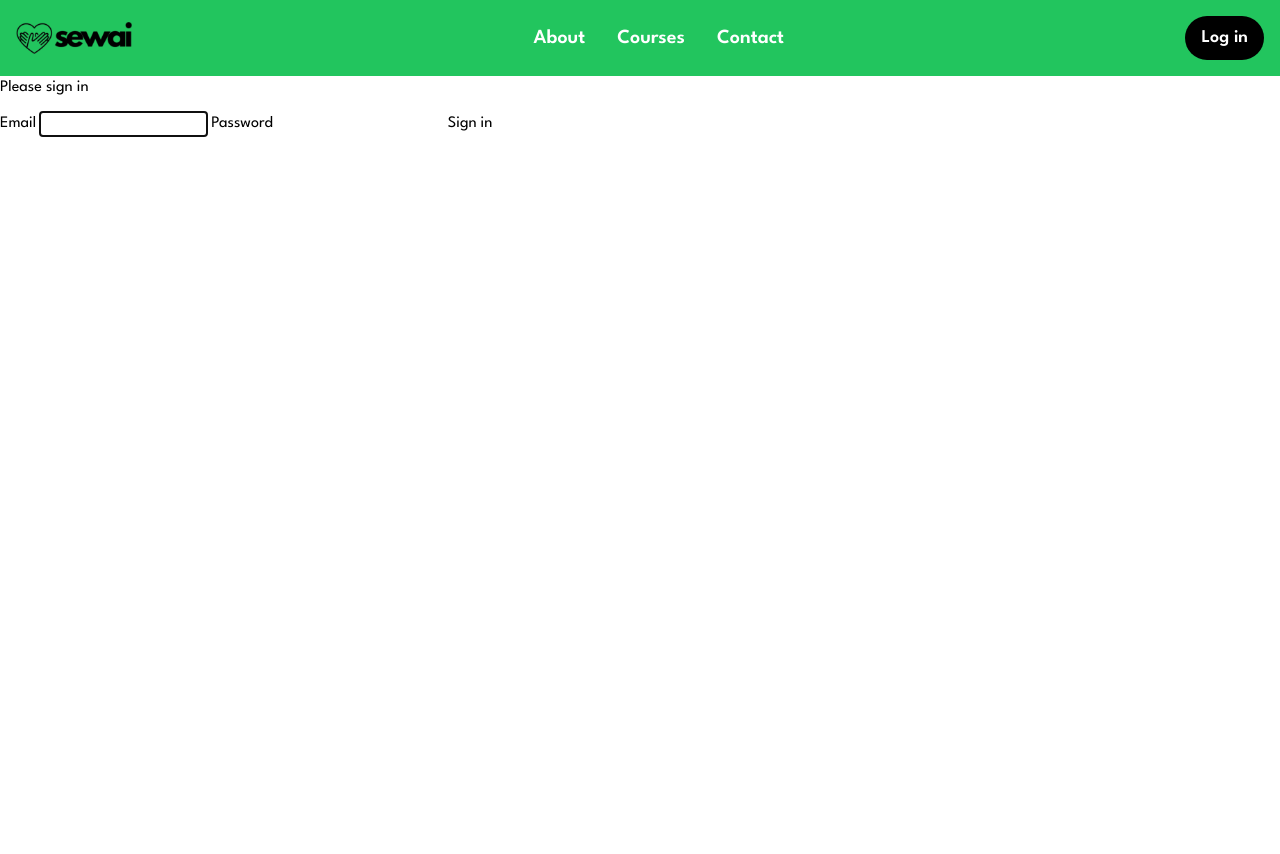
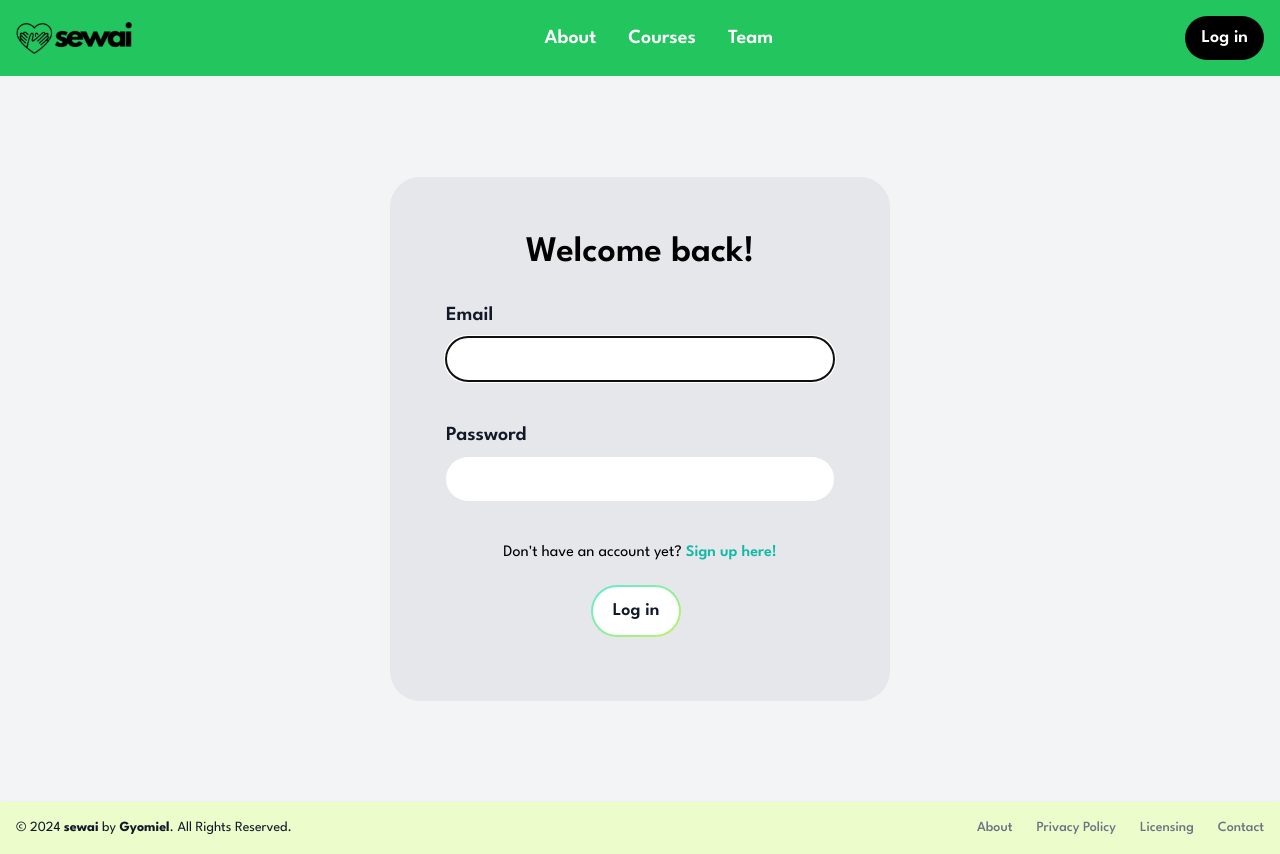
Before and after one commit to Gyomiel/sewaiApp, a Symfony app: template sewaiFolder/templates/security/login.html.twig in a window 1280 px wide. Before the commit the page ends 137 px from the top, so only its background shows below. Run offline with Twig, Linux system fonts and the light colour scheme; the template is opened without the code that fills it, so the values that code supplies are empty; style sheets or scripts are compiled from the project's sources; some libraries are stand-ins or nearby versions.

Commit message:
Basic styling on home and login (both functional)

```diff
--- a/sewaiFolder/src/Controller/SecurityController.php
+++ b/sewaiFolder/src/Controller/SecurityController.php
@@ -24,7 +24,7 @@ class SecurityController extends AbstractController
         return $this->render('security/login.html.twig', ['last_username' => $lastUsername, 'error' => $error]);
     }
 
-    #[Route(path: '/logout', name: 'app_logout')]
+    #[Route(path: '/logout', name: 'logout')]
     public function logout() {
         return $this->redirectToRoute('home');
     }
--- a/sewaiFolder/templates/base.html.twig
+++ b/sewaiFolder/templates/base.html.twig
@@ -38,7 +38,7 @@
 									<a href="#" class="bg-green-500 block py-2 px-3 md:p-0 text-white hover:text-black md:hover:bg-transparent dark:text-white dark:hover:bg-gray-700 md:dark:hover:bg-transparent dark:border-gray-700">Courses</a>
 								</li>
 								<li>
-									<a href="#" class="bg-green-500 block py-2 px-3 md:p-0 text-white hover:text-black md:hover:bg-transparent dark:text-white dark:hover:bg-gray-700 md:dark:hover:bg-transparent dark:border-gray-700">Contact</a>
+									<a href="#" class="bg-green-500 block py-2 px-3 md:p-0 text-white hover:text-black md:hover:bg-transparent dark:text-white dark:hover:bg-gray-700 md:dark:hover:bg-transparent dark:border-gray-700">Team</a>
 								</li>
 							</ul>
 						</div>
@@ -65,7 +65,7 @@
 									<a href="#" class="bg-green-500 block py-2 px-3 md:p-0 text-white hover:text-black md:hover:bg-transparent dark:text-white dark:hover:bg-gray-700 md:dark:hover:bg-transparent dark:border-gray-700">Courses</a>
 								</li>
 								<li>
-									<a href="#" class="bg-green-500 block py-2 px-3 md:p-0 text-white hover:text-black md:hover:bg-transparent dark:text-white dark:hover:bg-gray-700 md:dark:hover:bg-transparent dark:border-gray-700">Contact</a>
+									<a href="#" class="bg-green-500 block py-2 px-3 md:p-0 text-white hover:text-black md:hover:bg-transparent dark:text-white dark:hover:bg-gray-700 md:dark:hover:bg-transparent dark:border-gray-700">Team</a>
 								</li>
 							</ul>
 						</div>
@@ -75,22 +75,48 @@
 
 		{% endblock %}
 		{% block body %}
-			<div class="flex flex-col justify-center items-center h-screen text-center">
+			<div class="flex flex-col justify-center items-center text-center py-[14.3rem]">
 				<h1 class="mb-4 text-4xl font-extrabold leading-none tracking-tight text-black md:text-5xl lg:text-6xl">
 					Inner strength. Outer calm. Healing synergy.
 				</h1>
-				<p class="mb-6 text-lg font-normal text-gray-400 lg:text-xl sm:px-16 xl:px-48">
+				<p class="mb-6 text-[24px] font-normal text-gray-400 xl:px-48 mx-28">
 					Sewai offers self-paced, auto-learning courses designed to empower you with the tools to understand, heal, and grow. From managing anxiety and depression to practicing mindfulness and self-care, our practical lessons help you build inner strength and outer calm. Take control of your well-being—one lesson at a time.
 				</p>
-				<a href="{{ path('login') }}" class="rounded-[30px] text-xl inline-flex items-center justify-center px-5 py-3 font-semibold text-center text-white bg-gray-500 hover:bg-gray-700 focus:ring-4 focus:ring-blue-300 dark:focus:ring-blue-900">
-					Get started
-					<svg class="w-3.5 h-3.5 ms-2 rtl:rotate-180" aria-hidden="true" xmlns="http://www.w3.org/2000/svg" fill="none" viewbox="0 0 14 10">
-						<path stroke="currentColor" stroke-linecap="round" stroke-linejoin="round" stroke-width="2" d="M1 5h12m0 0L9 1m4 4L9 9"/>
-					</svg>
+				<a href="{{ path('login') }}" class="w-40 relative inline-flex items-center justify-center p-0.5 mb-2 me-2 overflow-hidden text-sm font-medium text-gray-900 rounded-[30px] group bg-gradient-to-br from-teal-300 to-lime-300 group-hover:from-teal-300 group-hover:to-lime-300 dark:text-white dark:hover:text-gray-900 focus:ring-4 focus:outline-none focus:ring-lime-200">
+					<span class="w-40 relative px-5 py-2.5 transition-all ease-in duration-75 bg-white dark:bg-gray-900 rounded-[30px] group-hover:bg-opacity-0 text-xl font-semibold">
+						Get started
+					</span>
 				</a>
 			</div>
 
 
 		{% endblock %}
+		{% block footer %}
+			<footer class="bg-lime-100 shadow">
+				<div class="w-full mx-auto max-w-screen-xl p-4 md:flex md:items-center md:justify-between">
+					<span class="text-sm text-gray-900">© 2024
+						<span class="font-bold">sewai</span>
+						by
+						<a href="https://github.com/Gyomiel" class="font-bold hover:underline">Gyomiel</a>. All Rights Reserved.
+					</span>
+					<ul class="flex flex-wrap items-center mt-3 text-sm font-medium text-gray-500 dark:text-gray-400 sm:mt-0">
+						<li>
+							<a href="#" class="hover:underline me-4 md:me-6">About</a>
+						</li>
+						<li>
+							<a href="#" class="hover:underline me-4 md:me-6">Privacy Policy</a>
+						</li>
+						<li>
+							<a href="#" class="hover:underline me-4 md:me-6">Licensing</a>
+						</li>
+						<li>
+							<a href="#" class="hover:underline">Contact</a>
+						</li>
+					</ul>
+				</div>
+			</footer>
+
+
+		{% endblock %}
 	</body>
 </html></body></html>
--- a/sewaiFolder/templates/security/login.html.twig
+++ b/sewaiFolder/templates/security/login.html.twig
@@ -1,31 +1,46 @@
 {% extends 'base.html.twig' %}
 
-{% block title %}Log in!{% endblock %}
+{% block title %}sewai | Log in
+{% endblock %}
 
 {% block body %}
 	<form method="post">
 		{% if error %}
 			<div class="alert alert-danger">{{ error.messageKey|trans(error.messageData, 'security') }}</div>
 		{% endif %}
-
-    {% if app.user %}
-        <div class="mb-3">
-            You are logged in as {{ app.user.userIdentifier }}, <a href="{{ path('app_logout') }}">Logout</a>
-        </div>
+		<div class="flex items-center justify-center h-[726px] bg-gray-100">
+			<div class="w-[500px] bg-gray-200 rounded-[30px] py-14">
+				{% if error %}
+					<div class="alert alert-danger font-medium bg-red-300 text-red-500 text-center mb-4 rounded">{{ error.messageKey|trans(error.messageData, 'security') }}</div>
 				{% endif %}
 
-    <h1 class="h3 mb-3 font-weight-normal">Please sign in</h1>
-    <label for="inputEmail">Email</label>
-    <input type="email" value="{{ last_username }}" name="email" id="inputEmail" class="form-control" autocomplete="email" required autofocus>
-    <label for="inputPassword">Password</label>
-    <input type="password" name="password" id="inputPassword" class="form-control" autocomplete="current-password" required>
+				<form method="post">
+					<div class="form-group mx-14">
+						<h2 class="text-center text-4xl font-semibold mb-7">Welcome back!</h2>
+						<label for="inputEmail" class="block mb-2 text-xl font-semibold text-gray-900">Email</label>
+						<input type="email" value="{{ last_username }}" name="email" id="inputEmail" class="text-gray-900 text-lg rounded-[30px] block w-full p-2 mb-10" autocomplete="email" required autofocus>
+					</div>
+					<div class="form-group mx-14">
+						<label for="inputPassword" class="block mb-2 text-xl font-semibold text-gray-900">Password</label>
+						<input type="password" name="password" id="inputPassword" class="text-gray-900 text-lg rounded-[30px] block w-full p-2 mb-10" autocomplete="current-password" required>
+					</div>
+					<input type="hidden" name="_csrf_token" value="{{ csrf_token('authenticate') }}">
 
-    <input type="hidden" name="_csrf_token"
-           value="{{ csrf_token('authenticate') }}"
-    >
+					<div class="flex flex-col justify-center items-center">
+						<p class="mb-5">Don't have an account yet?
+							<a href="{{ path('signup') }}" class="font-semibold text-teal-500 hover:text-teal-600">Sign up here!</a>
 
-    <button class="btn btn-lg btn-primary" type="submit">
-        Sign in
+						</p>
+						<button type="submit" class="relative inline-flex items-center justify-center p-0.5 mb-2 me-2 overflow-hidden text-lg font-semibold text-gray-900 rounded-[30px] group bg-gradient-to-br from-teal-300 to-lime-300 group-hover:from-teal-300 group-hover:to-lime-300 dark:text-white dark:hover:text-gray-900 focus:ring-4 focus:outline-none focus:ring-lime-200">
+							<span class="relative px-5 py-2.5 transition-all ease-in duration-75 bg-white dark:bg-gray-900 rounded-[30px] group-hover:bg-opacity-0">
+								Log in
+							</span>
 						</button>
+					</div>
 				</form>
+			</div>
+
+		</div>
+
+
 	{% endblock %}
```
Also changed, not shown: 1 other file. Lines whose indentation alone changed are shown as unchanged.
